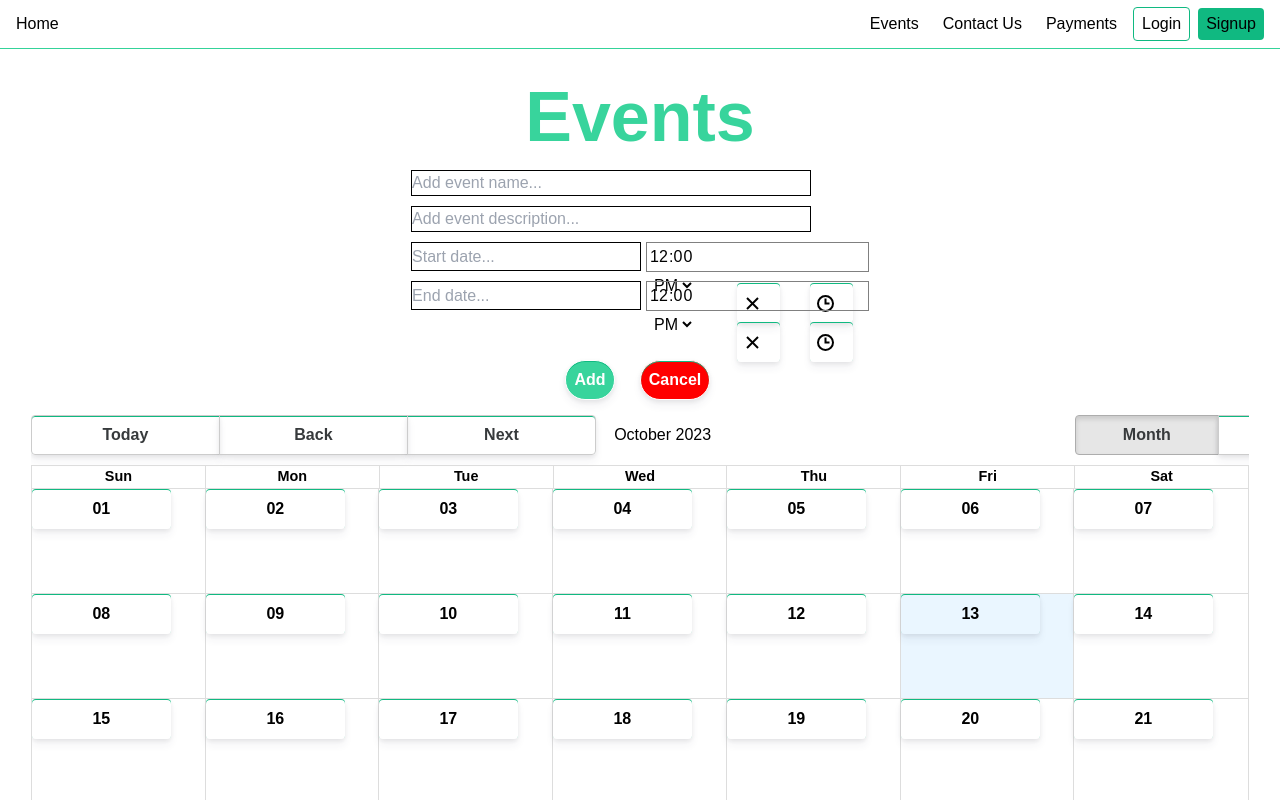
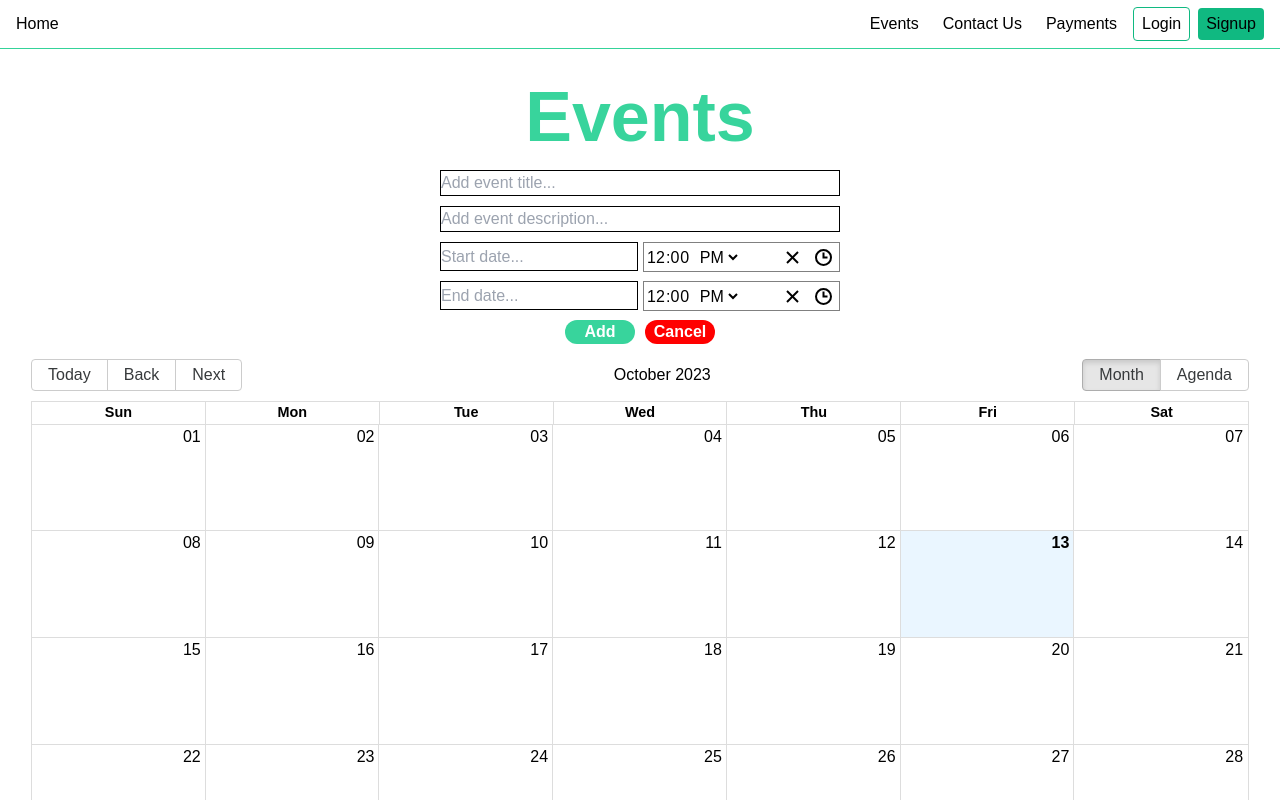
Before and after one commit to A-Sip-Of-Paradise-Garden/ASOP-Final, a React (Create React App) app: page /events in a window 1280 px wide. Both pictures are taken after a click on the button "Add Event". Shown: the top 800 px of the page. Built offline with nearby package versions, Linux system fonts and the light colour scheme; no server answers.

Commit message:
fixed styling and made calendar view the default

```diff
--- a/src/App.css
+++ b/src/App.css
@@ -34,7 +34,7 @@
     will-change: opacity, transform;
 }
 
-button {
+/* button {
     display: block;
     font-size: 16px;
     width: calc(100% - 30px);
@@ -49,13 +49,13 @@ button {
     transition: all 100ms ease-in-out;
     will-change: transform, background-color, box-shadow;
     border: none;
-}
+} */
 
-button:active {
+/* button:active {
     background-color: rgb(16 185 129);
     box-shadow: 0 6px 9px rgba(50, 50, 93, 0.06), 0 2px 5px rgba(0, 0, 0, 0.08), inset 0 1px 0 rgb(16 185 129);
     transform: scale(0.99);
-}
+} */
 
 .App {
     margin-left: 25%;
--- a/src/index.css
+++ b/src/index.css
@@ -57,7 +57,7 @@ html, body, #root {
 
 .add-event-startdate {
   border: 1px solid black;
-  width: 230px;
+  width: 198px;
   height: 29px;
   margin-right: 5px;
   margin-bottom: 10px;
@@ -65,10 +65,18 @@ html, body, #root {
 
 .add-event-enddate {
   border: 1px solid black;
-  width: 230px;
+  width: 198px;
   height: 29px;
   margin-right: 5px;
   margin-bottom: 10px;
+}
+
+.add-event-starttime {
+  width: 197px;
+}
+
+.add-event-endtime {
+  width: 197px;
 }
 
 .event-buttons {
@@ -77,12 +85,11 @@ html, body, #root {
 }
 
 .add-button {
-  border: 1px solid white;
   border-radius: 25px;
   background-color: #38d49c;
   font-weight: bold;
   color: white;
-  width: 50px;
+  width: 70px;
   margin-right: 10px;
 }
 
@@ -91,9 +98,7 @@ html, body, #root {
 }
 
 .cancel-button {
-  border: 1px solid white;
   border-radius: 25px;
-  margin-right: 20px;
   background-color: red;
   font-weight: bold;
   color: white;
@@ -105,11 +110,11 @@ html, body, #root {
 }
 
 .events-delete-button {
-  border: 1px solid #38d49c;
   border-radius: 25px;
   width: 70px;
   color: white;
   background-color: red;
+  margin-top: 10px;
 }
 
 .events-delete-button:hover {
--- a/src/pages/Events.js
+++ b/src/pages/Events.js
@@ -103,7 +103,7 @@ const EventsPage = () => {
               <input
                 className="add-event-input"
                 type="text"
-                placeholder="Add event name..."
+                placeholder="Add event title..."
                 value={newEvent.title}
                 onChange={(e) => setNewEvent({
                   ...newEvent,
@@ -199,12 +199,12 @@ const EventsPage = () => {
               <div className="calender-event-returns">
                 {/* <div onClick={() => handleEventClick(event)}><span style={{ fontWeight: 'bold' }}>{event.title}</span></div> */}
                 <Popup contentStyle={{ width: '40%' }} trigger={<button><span style={{ fontWeight: 'bold' }}>{event.title}</span></button>}>
+                  <div><span style={{ fontWeight: 'bold' }}>{formatTime(event.startTime)} - {formatTime(event.endTime)}</span></div>
                   <div>{event.description}</div>
-                  <div>{formatTime(event.startTime)} - {formatTime(event.endTime)}</div>
                   <button className="events-delete-button" onClick={handleDeleteEvent}>Delete</button>
                 </Popup>
                 <div>{event.description}</div>
-                <div>{formatTime(event.startTime)} - {formatTime(event.endTime)}</div>
+                {/* <div>{formatTime(event.startTime)} - {formatTime(event.endTime)}</div> */}
                 <button className="events-delete-button" onClick={handleDeleteEvent}>Delete</button>
               </div>
             );
```
